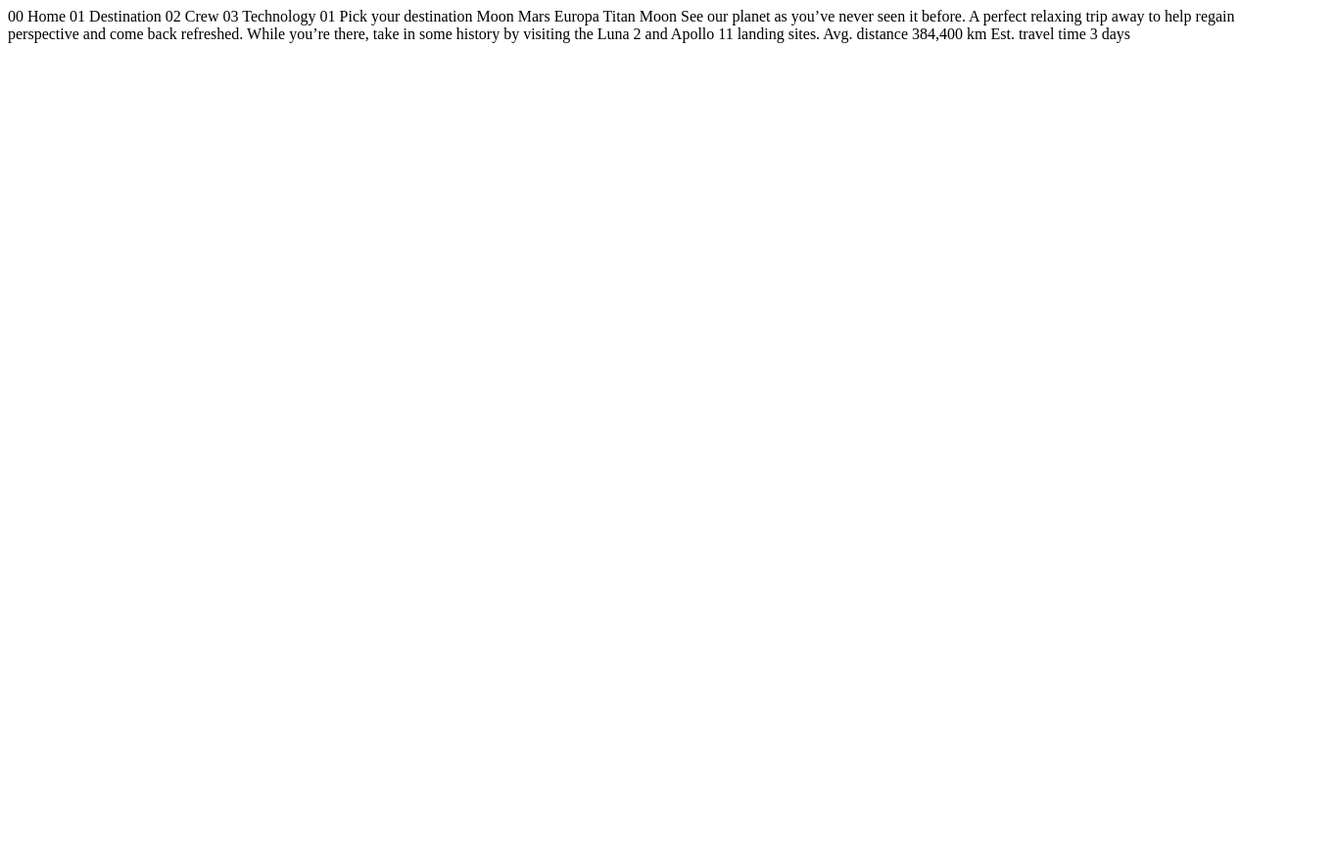
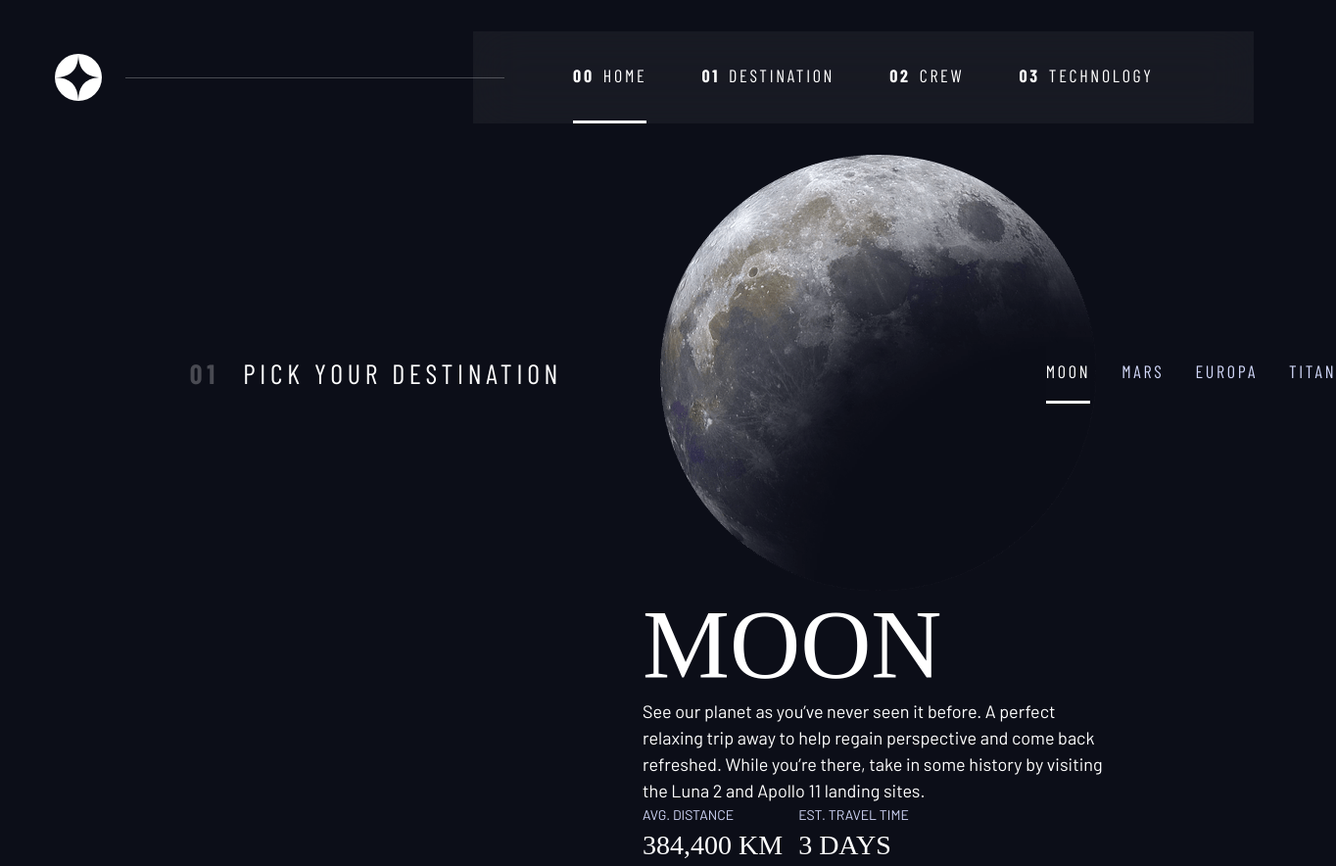
Before and after one commit to BenardOtokpa/Space-tourism, a plain HTML site: page destination-moon.html in a window 1280 px wide. Shown: the whole page at 98% size, 1364 px wide, since content can reach past the window. Before the commit the page ends 800 px from the top, so only its background shows below. Drawn offline with nearby package versions, Linux system fonts and the light colour scheme; a web font is replaced by a local one.

Commit message:
started the destination page

```diff
--- a/css/utils.css
+++ b/css/utils.css
@@ -102,7 +102,7 @@
   --fs-800: 3.5rem;
   --fs-700: 1.5rem;
   --fs-600: 1rem;
-  --fs-500: 1.75rem;
+  --fs-500: 1rem;
   --fs-400: 0.9375rem;
   --fs-300: 1rem;
   --fs-200: 0.875rem;
@@ -118,6 +118,7 @@
     --fs-800: 5rem;
     --fs-700: 2.5rem;
     --fs-600: 1.5rem;
+    --fs-500: 1.25rem;
     --fs-400: 1rem;
   }
 }
@@ -128,9 +129,11 @@
     --fs-800: 6.25rem;
     --fs-700: 3.5rem;
     --fs-600: 2rem;
+    --fs-500: 1.75rem;
     --fs-400: 1.125rem;
   }
 }
+
 /* ------Coloursss------------- */
 
 .bg-dark {
--- a/destination-moon.html
+++ b/destination-moon.html
@@ -1,37 +1,134 @@
 <!DOCTYPE html>
 <html lang="en">
   <head>
-  <meta charset="UTF-8">
-  <meta name="viewport" content="width=device-width, initial-scale=1.0">
+    <meta charset="UTF-8" />
+    <meta name="viewport" content="width=device-width, initial-scale=1.0" />
 
-  <link rel="icon" type="image/png" sizes="32x32" href="./assets/favicon-32x32.png">
+    <link
+      rel="icon"
+      type="image/png"
+      sizes="32x32"
+      href="./assets/favicon-32x32.png"
+    />
+    <!-- Google fonts -->
+    <link rel="preconnect" href="https://fonts.googleapis.com" />
+    <link rel="preconnect" href="https://fonts.gstatic.com" crossorigin />
+    <link
+      href="https://fonts.googleapis.com/css2?family=Barlow+Condensed:wght@400;700&family=Bellefair&family=Barlow:wght@400;700&display=swap"
+      rel="stylesheet"
+    />
+
+    <!-- Our custom CSS -->
+    <link rel="stylesheet" href="./css/index.css" />
 
     <title>Frontend Mentor | Space tourism website</title>
+    <script src="index.js" defer></script>
   </head>
-<body>
 
-  00 Home
-  01 Destination
-  02 Crew
-  03 Technology
+  <body class="destination">
+    <a class="skip-to-content" href="#main">Skip to content</a>
+    <header class="primary-header flex">
+      <div>
+        <img
+          src="./assets/shared/logo.svg"
+          alt="space tourism logo"
+          class="logo"
+        />
+      </div>
+      <button class="mobile-nav-toggle" aria-controls="primary-navigation">
+        <span class="sr-only" aria-expanded="false">Menu</span>
+      </button>
+      <nav>
+        <ul
+          id="primary-navigation"
+          data-visible="false"
+          class="primary-navigation underline-indicators flex"
+        >
+          <li class="active">
+            <a
+              class="ff-sans-cond uppercase text-white letter-spacing-2"
+              href="index.html"
+              ><span aria-hidden="true">00</span>Home</a
+            >
+          </li>
+          <li>
+            <a
+              class="ff-sans-cond uppercase text-white letter-spacing-2"
+              href="destination.html"
+              ><span aria-hidden="true">01</span>Destination</a
+            >
+          </li>
+          <li>
+            <a
+              class="ff-sans-cond uppercase text-white letter-spacing-2"
+              href="crew.html"
+              ><span aria-hidden="true">02</span>Crew</a
+            >
+          </li>
+          <li>
+            <a
+              class="ff-sans-cond uppercase text-white letter-spacing-2"
+              href="technology.html"
+              ><span aria-hidden="true">03</span>Technology</a
+            >
+          </li>
+        </ul>
+      </nav>
+    </header>
 
-  01 Pick your destination
+    <main id="main" class="grid-container grid-container--destination">
+      <h1 class="numbered-title">
+        <span aria-hidden="true">01</span> Pick your destination
+      </h1>
+      <img src="assets/destination/image-moon.png" alt="the moon" />
 
+      <div class="tab-list underline-indicators flex">
+        <button
+          aria-selected="true"
+          class="uppercase ff-sans-cond text-accent bg-dark letter-spacing-2"
+        >
           Moon
+        </button>
+        <button
+          aria-selected="false"
+          class="uppercase ff-sans-cond text-accent bg-dark letter-spacing-2"
+        >
           Mars
+        </button>
+        <button
+          aria-selected="false"
+          class="uppercase ff-sans-cond text-accent bg-dark letter-spacing-2"
+        >
           Europa
+        </button>
+        <button
+          aria-selected="false"
+          class="uppercase ff-sans-cond text-accent bg-dark letter-spacing-2"
+        >
           Titan
+        </button>
+      </div>
+      <article>
+        <h2 class="fs-800 uppercase ff-serif">Moon</h2>
 
-  Moon
+        <p>
+          See our planet as you’ve never seen it before. A perfect relaxing trip
+          away to help regain perspective and come back refreshed. While you’re
+          there, take in some history by visiting the Luna 2 and Apollo 11
+          landing sites.
+        </p>
 
-  See our planet as you’ve never seen it before. A perfect relaxing trip away to help
-  regain perspective and come back refreshed. While you’re there, take in some history
-  by visiting the Luna 2 and Apollo 11 landing sites.
-
-  Avg. distance
-  384,400 km
-
-  Est. travel time
-  3 days
+        <div class="flex">
+          <div>
+            <h3 class="text-accent fs-200 uppercase">Avg. distance</h3>
+            <p class="fs-500 ff-serif uppercase">384,400 km</p>
+          </div>
+          <div>
+            <h3 class="text-accent fs-200 uppercase">Est. travel time</h3>
+            <p class="fs-500 ff-serif uppercase">3 days</p>
+          </div>
+        </div>
+      </article>
+    </main>
   </body>
 </html>
```
Lines whose indentation alone changed are shown as unchanged.
